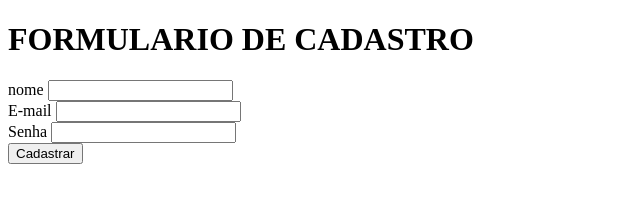
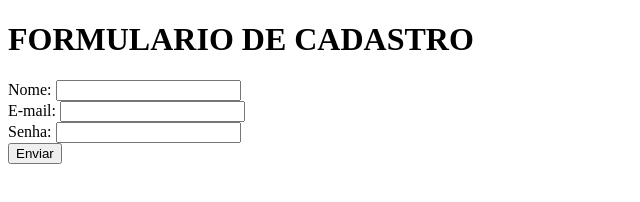
Before and after one commit to ProgRibeiro/ExercioHTML, a plain HTML site: page Exercicio3.html in a window 1280 px wide. Shown: the full height of the page, 0-640 px from the left. Drawn offline with Linux system fonts and the light colour scheme.

Commit message:
exercicio atualizado

```diff
--- a/Exercicio3.html
+++ b/Exercicio3.html
@@ -9,18 +9,19 @@
 <body>
     <h1>FORMULARIO DE CADASTRO</h1>
 
-    <Form>
-    <label for="Nome">nome</label>
-    <input type="Nome"> </br>
-    <label for="E-mail">E-mail</label>
-    <input type="E-mail"> <br>
-    <label for="Senha">Senha</label>
-    <input type="Senha"><br>
+    <form>
+        <label for="name">Nome:</label>
+        <input id="name" type="text"/><br>
 
-    <button>Cadastrar</button>
+        <label for="email">E-mail:</label>
+        <input id="email" type="email"/><br>
+
+        <label for="password">Senha:</label>
+        <input id="password" type="password"/><br>
+
+        <button type="submit">Enviar</button>
+    </form>
 
 
-
-    </Form>
 </body>
 </html>
```
